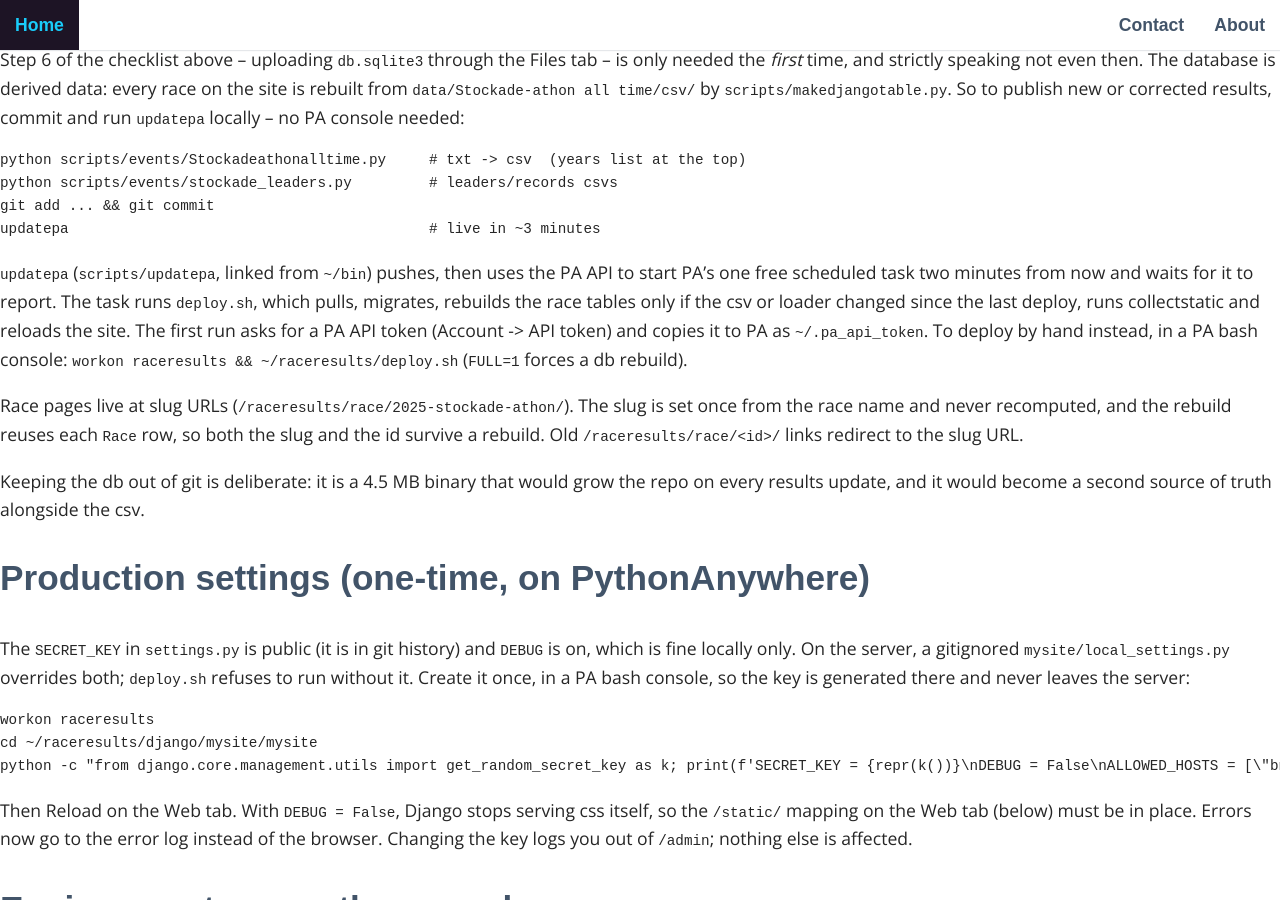
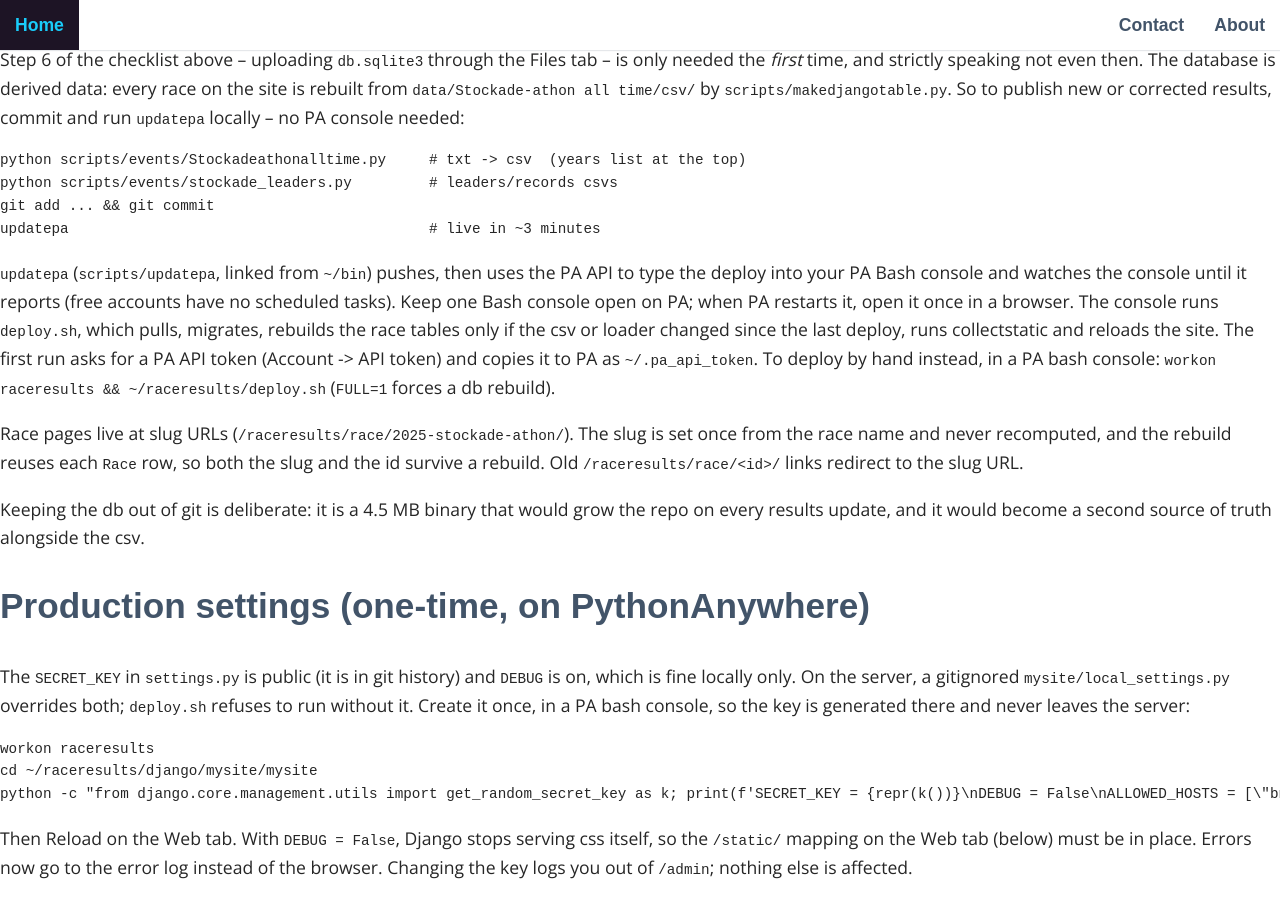
Before and after one commit to bnorthan/raceresults, a Jekyll site: the page built from hints.md, in a window 1280 px wide and 900 px high, scrolled down 2175 px. Built offline with Jekyll 4.4.1, drawn with Linux system fonts in a browser that asks for light colours; some web fonts are replaced; our own code applies the rules of GitHub Pages for plain Markdown files.

Commit message:
updatepa: deploy by typing into the PA Bash console
Free PA accounts have no scheduled tasks ("Scheduled tasks are not available
on free accounts"), but the API can send input to a console.  updatepa now
pushes, types the deploy into the user's PA Bash console, and polls the
console output for this run's exit line and '== deployed <commit> =='.  If
PA has restarted the console, it says to open it once in a browser.

Co-Authored-By: Claude Opus 5.5 <noreply@anthropic.com>

````diff
--- a/hints.md
+++ b/hints.md
@@ -97,9 +97,11 @@ git add ... && git commit
 updatepa                                          # live in ~3 minutes
 ```
 
-`updatepa` (`scripts/updatepa`, linked from `~/bin`) pushes, then uses the PA API to
-start PA's one free scheduled task two minutes from now and waits for it to report.
-The task runs `deploy.sh`, which pulls, migrates, rebuilds the race tables only if the
+`updatepa` (`scripts/updatepa`, linked from `~/bin`) pushes, then uses the PA API to type
+the deploy into your PA Bash console and watches the console until it reports (free
+accounts have no scheduled tasks).  Keep one Bash console open on PA; when PA restarts
+it, open it once in a browser.  The console runs `deploy.sh`, which pulls, migrates,
+rebuilds the race tables only if the
 csv or loader changed since the last deploy, runs collectstatic and reloads the site.
 The first run asks for a PA API token (Account -> API token) and copies it to PA as
 `~/.pa_api_token`.  To deploy by hand instead, in a PA bash console:
````
Also changed, not shown: 2 other files.
